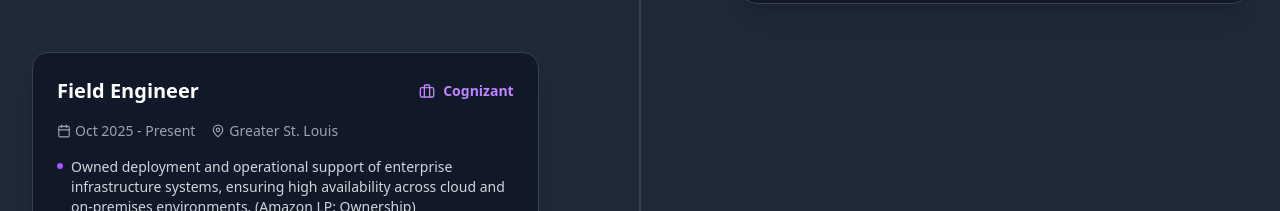
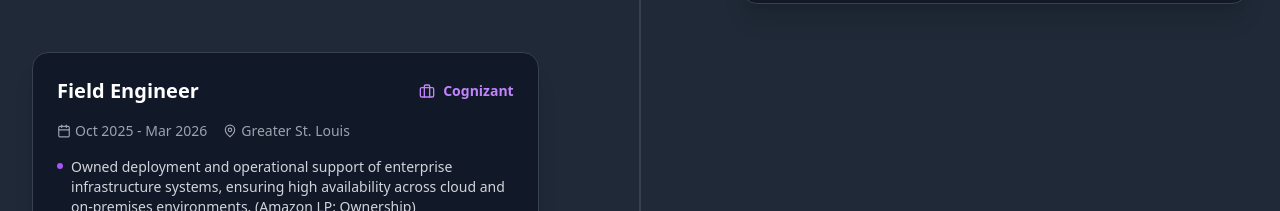
Before and after one commit to 121810318013-cyber/Template-Portfolio, a React (Vite) app: page / in a window 1280 px wide. Shown: the part 2580-2791 px from the top of the page. Built offline with nearby package versions, Linux system fonts and the light colour scheme.

Commit message:
Update WorkExperience.tsx

```diff
--- a/src/components/WorkExperience.tsx
+++ b/src/components/WorkExperience.tsx
@@ -143,7 +143,7 @@ const WorkExperience = () => {
       company: "Cognizant",
       role: "Field Engineer",
       location: "Greater St. Louis",
-      period: "Oct 2025 - Present",
+      period: "Oct 2025 - Mar 2026",
       description: [
         "Owned deployment and operational support of enterprise infrastructure systems, ensuring high availability across cloud and on-premises environments. (Amazon LP: Ownership)",
         "Led system configuration, validation, and deployment readiness activities during production releases and infrastructure upgrades. (Deliver Results)",
```
